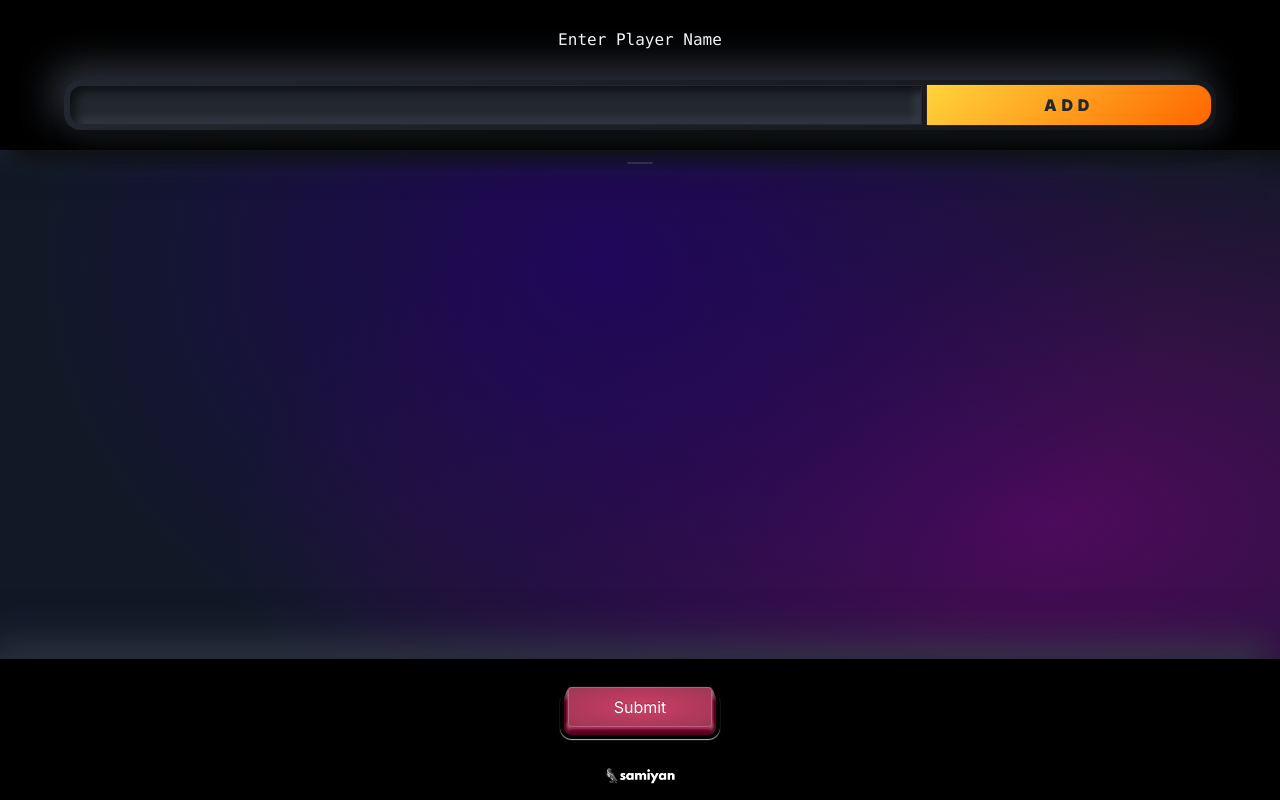
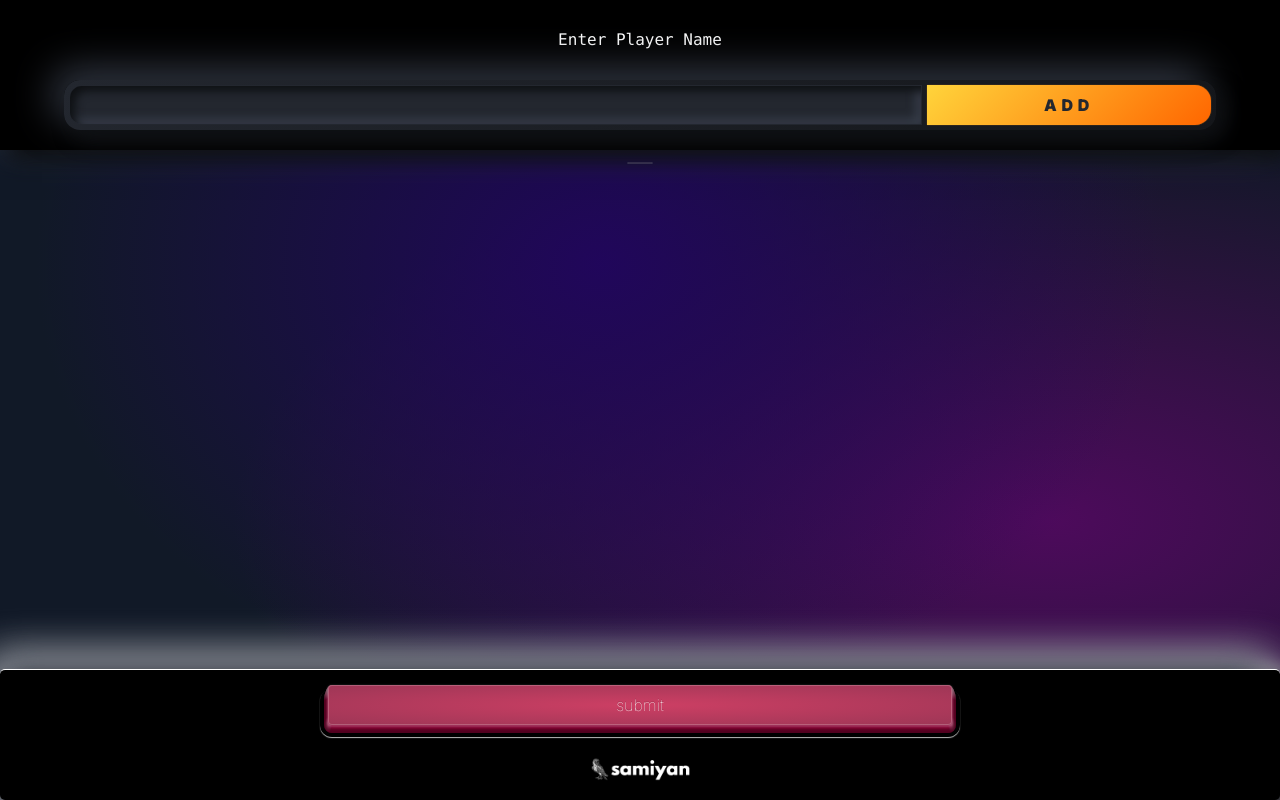
Before and after one commit to Samiyan1/mafia-game, a Next.js app: page /stepOne in a window 1280 px wide. Built offline with nearby package versions, Linux system fonts and the light colour scheme.

Commit message:
add font and fix ui

```diff
--- a/app/components/footer/footer.css
+++ b/app/components/footer/footer.css
@@ -2,15 +2,13 @@
     text-align: center;
     user-select: none;
     padding: 3px;
-    background: #112 url(//images.weserv.nl/?url=i.imgur.com/6QJjYMe.jpg) center no-repeat;
-    background-size: cover;
     width: 100%;
 }
 
 .btn {
 
     border-radius: 5px;
-    border-top: 2px solid rgb(255, 255, 255);
+    border-top: 1px solid rgb(255, 255, 255);
     cursor: pointer;
     filter: drop-shadow(0px 0px 10px rgb(255, 255, 255));
     animation: flickering 2s linear infinite both;
--- a/app/components/footer/footer.tsx
+++ b/app/components/footer/footer.tsx
@@ -2,11 +2,12 @@ import React from 'react'
 import './footer.css';
 import Image from 'next/image';
 
-export default function Footer(props: { action: any, src: any, className: string }) {
+export default function Footer(props: { action?: any, src?: any, className?: string, div?: any }) {
     return (
-        <footer onClick={props.action} className={`${props.className} bg-black btn w-screen fixed bottom-0 cursor-pointer flex flex-col items-center footer`}>
+        <footer onClick={props.action ? props.action : null} className={`${props.className ? props.className : null} bg-black btn w-screen fixed bottom-0 cursor-pointer flex flex-col items-center footer`}>
+            {props.div ? props.div : null}
             <Image
-                src={props.src}
+                src={props.src ? props.src : '/logoWhite.png'}
                 alt="Vercel Logo"
                 className="mb-4 sticky bottom-0 logo z-20 pt-2"
                 width={100}
--- a/app/components/header/header.css
+++ b/app/components/header/header.css
@@ -1,9 +1,7 @@
 .btn {
 
   border-radius: 5px;
-  border-bottom: 2px solid rgb(255, 255, 255);
   cursor: pointer;
-  filter: drop-shadow(0px 0px 10px rgb(255, 255, 255));
   animation: flickering 2s linear infinite both;
   text-transform: uppercase;
   font-weight: 100;
--- a/app/globals.css
+++ b/app/globals.css
@@ -17,10 +17,18 @@
 
 
 }
+@font-face {
+  font-family: Titr;
+  src: url(/public/font/B-Titr/B\ Titr\ Bold_0.ttf) format('truetype') ;
+}
 
-
+@font-face {
+  font-family: Mj_Heritage;
+  src: url(/public/font/Mj_Heritage-Two/Mj_Heritage\ Two\ Bold_0.ttf) format('truetype') ;
+}
 
 body {
+  font-family: Mj_Heritage, Titr ,monospace, Courier,;
   color: rgb(var(--foreground-rgb));
   background-color: #111927;
   background-image:
--- a/app/stepOne/page.tsx
+++ b/app/stepOne/page.tsx
@@ -9,6 +9,8 @@ import { toast } from 'react-toastify';
 import 'react-toastify/dist/ReactToastify.css';
 import { useRouter } from 'next/navigation';
 import './stepOne.css'
+import BtnRedKey from '../components/btnRedKey/btnRedKey';
+import Footer from '../components/footer/footer';
 
 export default function Page() {
 
@@ -55,21 +57,8 @@ export default function Page() {
           )
         })}
       </div>
-      <footer className='bg-black w-full fixed bottom-0 flex flex-col items-center'>
-        <button onClick={() => { playerState.length >= 4 ? router.push('stepTwo', { scroll: false }) : toast.error('تعداد کمتر از حد مجاز') }} type="button" className="btn-submit my-7">
-          <div className="button-top">Submit</div>
-          <div className="button-bottom"></div>
-          <div className="button-base"></div>
-        </button>
-        <Image
-          src="/logoWhite.png"
-          alt="Vercel Logo"
-          className="mb-4 sticky bottom-0 logo z-20 "
-          width={70}
-          height={70}
-          priority
-        />
-      </footer>
+      <Footer
+        div={<BtnRedKey className='w-[50vw]' action={() => { playerState.length >= 4 ? router.push('stepTwo', { scroll: false }) : toast.error('تعداد کمتر از حد مجاز') }} value={'submit'} />} />
     </main >
   )
 
--- a/app/stepTwo/[senarioName]/moarefe/page.tsx
+++ b/app/stepTwo/[senarioName]/moarefe/page.tsx
@@ -13,6 +13,7 @@ import BtnAmongUs from '@/app/components/btnAmungUs/btnAmongUs';
 import useLocalData from '@/app/hooks/useLocalData';
 import BtnRedKey from '@/app/components/btnRedKey/btnRedKey';
 import Header from '@/app/components/header/header';
+import Footer from '@/app/components/footer/footer';
 
 function Page() {
   const router = useRouter()
@@ -79,27 +80,27 @@ function Page() {
 
   return (
     <main className='h-screen w-screen'>
-    <Header value1='و' value2='سناری' value3='اب' value4='خ' value5='انت'/>
-
+      <Header value1='فه' value2='ر' value3=' معا' value4='ب' value5='ش' />
       {
         (finalListState.length > 0) ? (
           <div className='flex  flex-col items-center justify-center flex-wrap  mx-4 mt-4 '>
-            <div className='w-full flex justify-center  items-center '>
-              <p className=' w-[40vw] text-center text-[2rem]'>بازیکن</p>
-              <p className=' w-[40vw] text-center text-[2rem]'>مشاهده</p>
+            <div className='w-full flex justify-between  items-center '>
+              <p className=' w-[30vw] text-center text-[2rem]'>بازیکن</p>
+              <p className=' w-[30vw] text-center text-[2rem]'>مشاهده</p>
             </div>
 
-            <div className='overflow-y-scroll'>
+            <div className='overflow-y-scroll h-auto'>
               {finalListState && finalListState.map((item: any, index: number) => {
                 return (
-                  <div key={index} className='w-[90vw] h-[6vh] bg-slate-700  mt-4 flex justify-between items-center card-glass'>
+                  <div key={index} className='w-[90vw] h-[6vh]   mt-4 flex justify-between items-center card-glass'>
                     <div>
-                      <p className='text-white text-[25px]  w-[25vh] text-center'>{item.playerName}</p>
+                      <p className='text-white text-[25px] ml-4 text-center'>{item.playerName}</p>
                     </div>
                     <button onClick={() => removePlayer(item.playerName, item.ruleName, item.description)} className='btn-show h-19'>
                       <span >show</span>
                     </button>
-                  </div>)
+                  </div>
+                )
               })}
             </div>
           </div>
@@ -110,21 +111,14 @@ function Page() {
           )
       }
 
-      <footer className='bg-black w-full fixed bottom-0 flex flex-col items-center'>
-        <div className='flex flex-row flex-nowrap'>
-          <BtnRedKey className='w-[50vw]' action={removeLocalData} value={'reset'} />
-          <BtnRedKey className=' w-[50vw] mr-2' action={nextStep} value={'play'} />
+      <Footer className='' div=
+        {<div className='flex flex-row flex-nowrap'>
+          <BtnRedKey className='w-[20vw] mr-2' action={removeLocalData} value={'reset'} />
+          <BtnRedKey className=' w-[50vw] ' action={nextStep} value={'play'} />
         </div>
+        } >
 
-        <Image
-          src="/logoWhite.png"
-          alt="Vercel Logo"
-          className="sticky bottom-0 logo z-20 my-4"
-          width={100}
-          height={100}
-          priority
-        />
-      </footer>
+      </Footer>
       <Transition appear show={isOpen} as={Fragment}>
         <Dialog as="div" className="relative z-10" onClose={closeModal}>
           <Transition.Child
--- a/app/stepTwo/[senarioName]/page.tsx
+++ b/app/stepTwo/[senarioName]/page.tsx
@@ -15,6 +15,8 @@ import { setFinalList } from '@/app/redux/reducers/ruleAndplayers';
 import Link from 'next/link';
 import BtnRedKey from '@/app/components/btnRedKey/btnRedKey';
 import BtnMoreDetail from '@/app/components/btnMoreDetail/btnMoreDetail';
+import Header from '@/app/components/header/header';
+import Footer from '@/app/components/footer/footer';
 
 const Page = () => {
 
@@ -83,15 +85,15 @@ const Page = () => {
 
         if (selectRule.length === playerState.length) {
 
-            const out :any = scenarioObject?.rules.filter((itemObject, index) => {
+            const out: any = scenarioObject?.rules.filter((itemObject, index) => {
                 return selectRule.find(itemSelect => itemSelect === itemObject.ruleName)
             })
-            const completeObj:any = out && out.map((item :any, index :number) => {
-                if(!item.playerName){
+            const completeObj: any = out && out.map((item: any, index: number) => {
+                if (!item.playerName) {
                     console.log(item)
                     item.playerName = shuffledPlayerList[index]
                 }
-               return item;
+                return item;
             })
 
             dispatch(setFinalList(completeObj));
@@ -146,16 +148,9 @@ const Page = () => {
     return (
         <main className="h-screen">
 
-            <header className='bg-black sticky top-0 z-30 w-full flex justify-between items-center px-8 py-4'>
-                <p className=" ">
-                    choose scenario
-                </p>
-                <button className="cssbuttons-io-button h-9 w-11 flex justify-center" onClick={openDialog}>
-                    <svg xmlns="http://www.w3.org/2000/svg" viewBox="0 0 24 24" width="24" height="24"><path fill="none" d="M0 0h24v24H0z"></path><path fill="currentColor" d="M11 11V5h2v6h6v2h-6v6h-2v-6H5v-2z"></path></svg>
-                </button>
-            </header>
+            <Header value1='ا' value2='ه' value3=' نقش‌' value4='ب' value5='انتخا' />
 
-            <div className='flex overflow-x-scroll mt-3 h-[42vh] overflow-y-hidden  '>
+            <div className='flex overflow-x-scroll mt-1 h-[42vh] overflow-y-hidden  '>
                 {/* here you can also pass any other element attributes. Also, you can use your custom components as slides */}
                 {scenarioObject && scenarioObject.rules.map((item: any, index: number) =>
                 (
@@ -190,8 +185,8 @@ const Page = () => {
                                         alt="Picture of the author" />
                                 </div>
                                 <span>  {item.ruleName}</span>
-                               <BtnMoreDetail value={'more'} className='' action={()=>{router.push(`/stepTwo/${s}/${item.ruleName}`)}}/>
                                 <p className='description w-[90%]'>{item.description}</p>
+                                <BtnMoreDetail value={'جزییات بیشتر'} className='' action={() => { router.push(`/stepTwo/${s}/${item.ruleName}`) }} />
 
                             </div>
                         </label>
@@ -223,17 +218,8 @@ const Page = () => {
                 </div>
             </div>
 
-            <footer className='bg-black w-full fixed bottom-0 flex flex-col items-center'>
-               <BtnRedKey className='w-[50vw]' action={startGame} value={'submit'}/>
-                <Image
-                    src="/logoWhite.png"
-                    alt="Vercel Logo"
-                    className=" mb-4 sticky bottom-0 logo z-20 "
-                    width={70}
-                    height={70}
-                    priority
-                />
-            </footer>
+            <Footer
+                div={<BtnRedKey className='w-[50vw]' action={startGame} value={'submit'} />} />
 
             <Transition appear show={isOpen} as={Fragment}>
                 <Dialog as="div" className="relative z-10" onClose={openDialog}>
--- a/app/stepTwo/[senarioName]/stepThree.css
+++ b/app/stepTwo/[senarioName]/stepThree.css
@@ -27,8 +27,10 @@
 }
 
 .container input:checked~.checkmark {
+  z-index: 30;
   background-color: #00ff00;
-  box-shadow: 0 0 10px #00ff00;
+  box-shadow: 10px 10px 20px #00ff4c, -10px -10px 40px #383e4b;
+
 }
 
 .card {
```
Also changed, not shown: app/components/btnMoreDetail/btnMoreDetail.css (+3 -4 lines), app/stepTwo/[senarioName]/moarefe/moarefe.css (+3 -4 lines), public/font/B-Titr/B Titr Bold_0.ttf (added), public/font/Mj_Heritage-Two/Mj_Heritage Two Bold_0.ttf (added).
